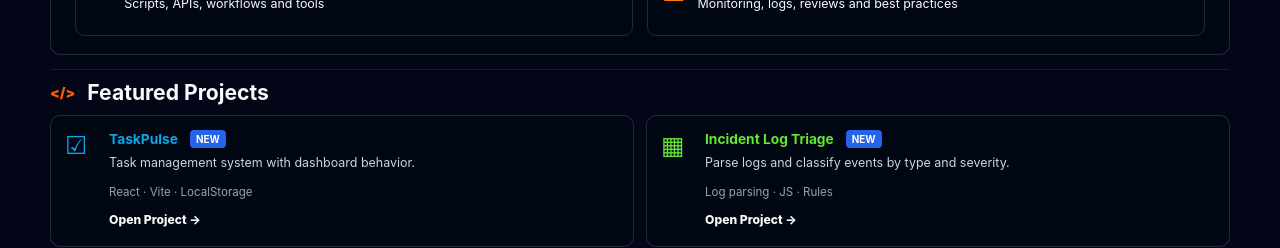
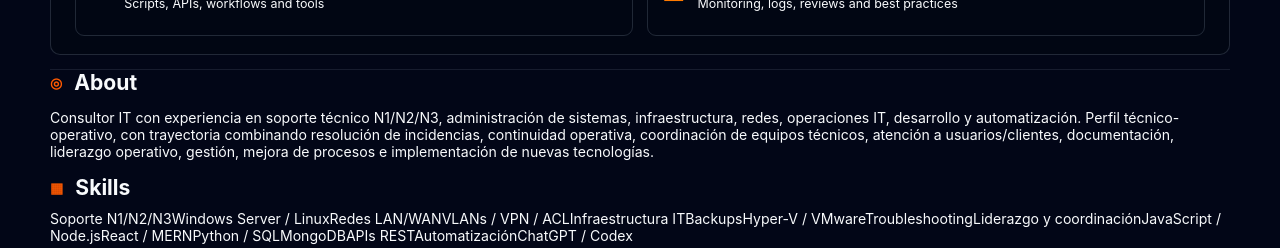
Before and after one commit to mafalcone/portfolio-projects, a React (Vite) app in the folder presupuesto_electrico/: page / in a window 1280 px wide. Shown: the part 605-853 px from the top of the page. Built offline with nearby package versions, Linux system fonts and the light colour scheme.

Commit message:
Render about and skills section

```diff
--- a/presupuesto_electrico/src/NewApp.jsx
+++ b/presupuesto_electrico/src/NewApp.jsx
@@ -1,5 +1,6 @@
 import { useState } from 'react'
 import { FinalTop } from './FinalTop'
+import { AboutSkills } from './AboutSkills'
 import { FinalProjectGrid } from './FinalProjectGrid'
 import { FinalWebPanel } from './FinalWebPanel'
 import { FinalLogsPanel } from './FinalLogsPanel'
@@ -9,6 +10,7 @@ export default function NewApp() {
   const [active, setActive] = useState('site')
   return <main className="cyber-page">
     <FinalTop />
+    <AboutSkills />
     <FinalProjectGrid active={active} setActive={setActive} />
     <section className={`active-project-panel ${active}`}>
       {active === 'site' && <FinalWebPanel />}
```
